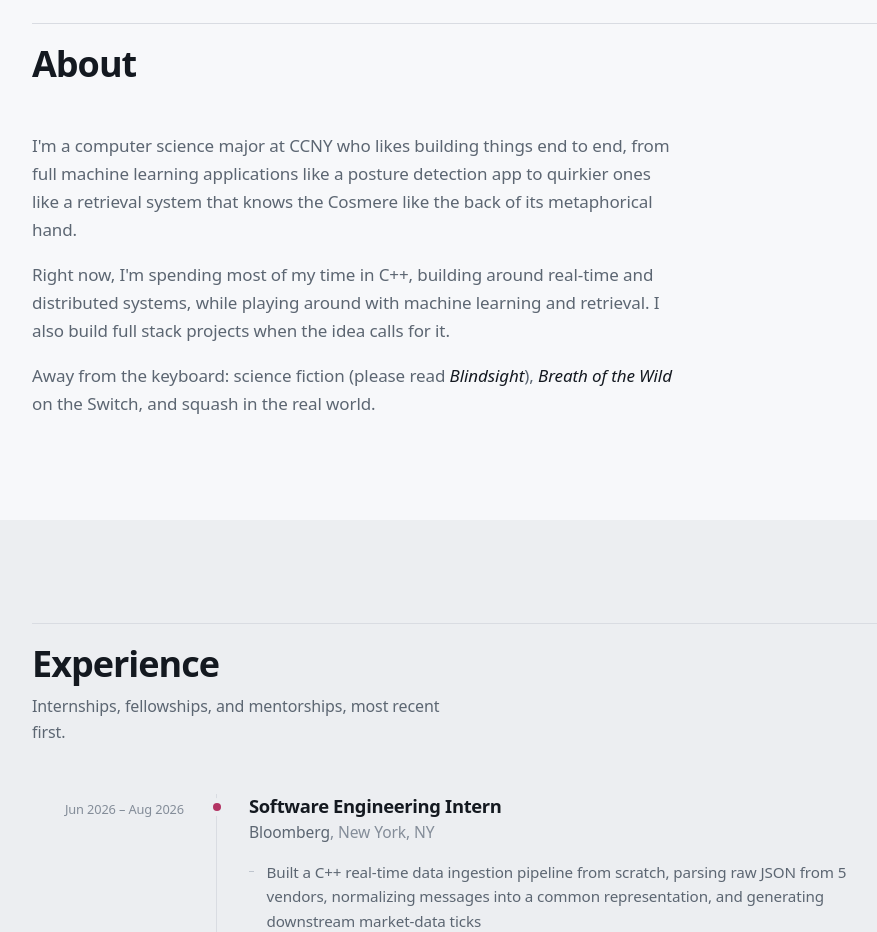
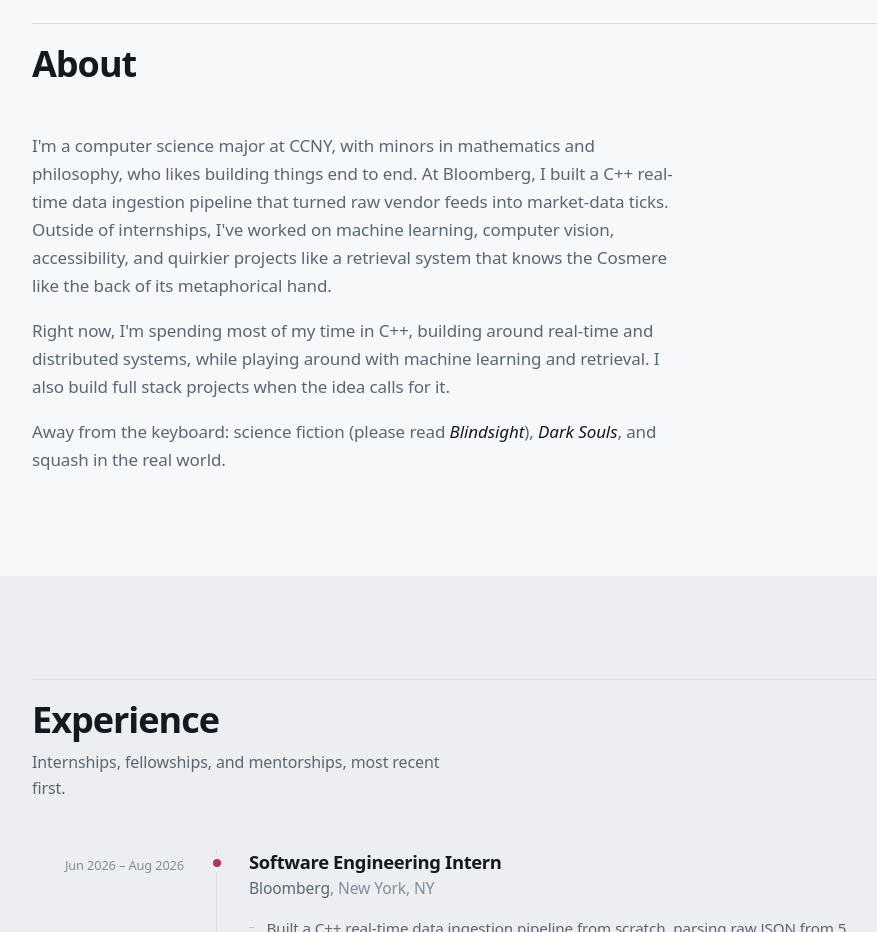
Before and after one commit to AJ576/personal-website, a Next.js app: page / in a window 1280 px wide. Shown: the part 880-1812 px from the top of the page, without its empty margins (88-965 px from the left). Built offline with nearby package versions, Linux system fonts and the light colour scheme.

Commit message:
minor changes

```diff
--- a/app/page.js
+++ b/app/page.js
@@ -145,10 +145,7 @@ export default function Home() {
 
             <div className="prose">
               <p>
-                I&apos;m a computer science major at CCNY who likes building
-                things end to end, from full machine learning applications like
-                a posture detection app to quirkier ones like a retrieval system
-                that knows the Cosmere like the back of its metaphorical hand.
+                I&apos;m a computer science major at CCNY, with minors in mathematics and philosophy, who likes building things end to end. At Bloomberg, I built a C++ real-time data ingestion pipeline that turned raw vendor feeds into market-data ticks. Outside of internships, I've worked on machine learning, computer vision, accessibility, and quirkier projects like a retrieval system that knows the Cosmere like the back of its metaphorical hand.
               </p>
               <p>
                 Right now, I&apos;m spending most of my time in C++, building
@@ -158,7 +155,7 @@ export default function Home() {
               </p>
               <p>
                 Away from the keyboard: science fiction (please read{" "}
-                <em>Blindsight</em>), <em>Breath of the Wild</em> on the Switch,
+                <em>Blindsight</em>), <em>Dark Souls</em>,
                 and squash in the real world.
               </p>
             </div>
```
